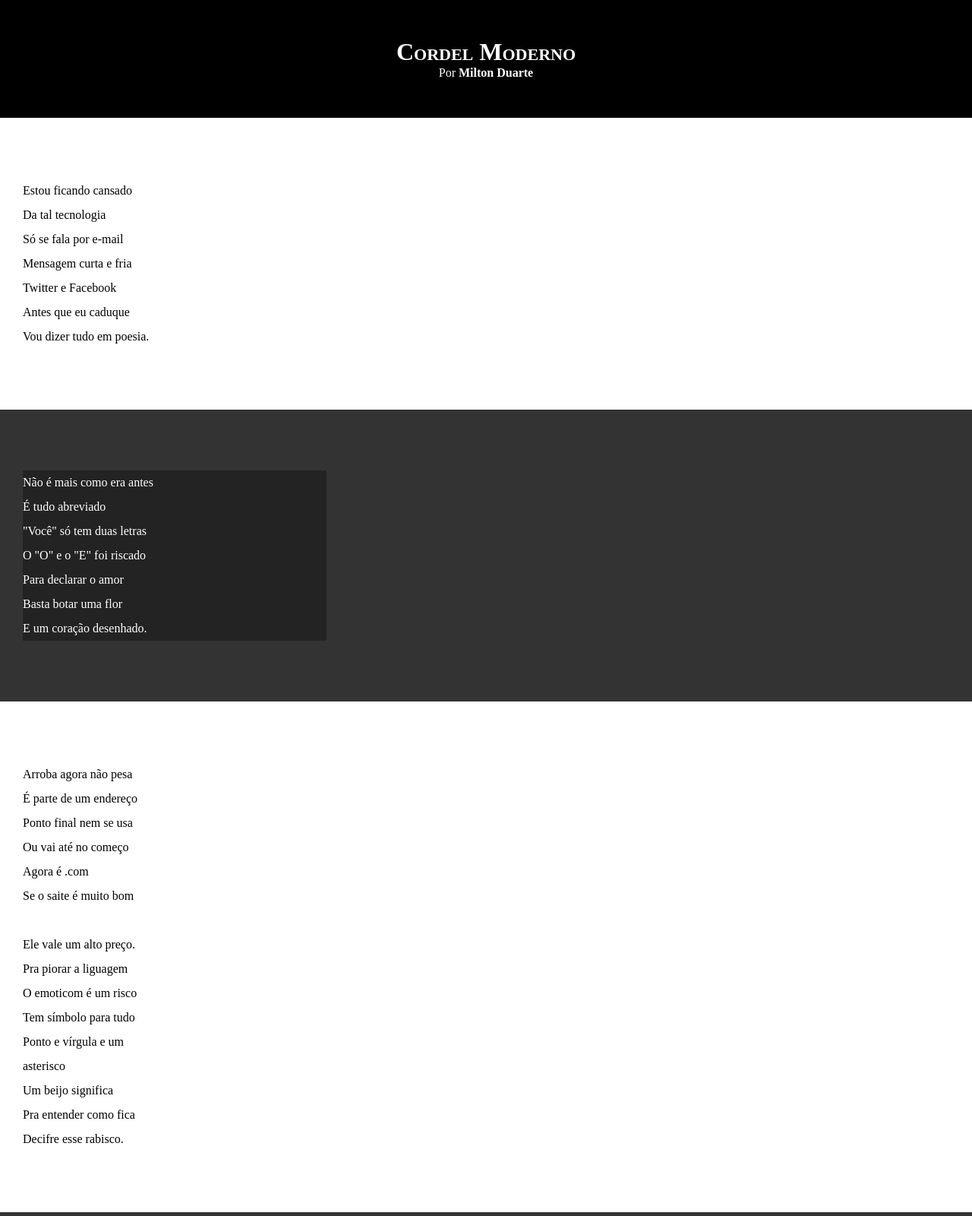
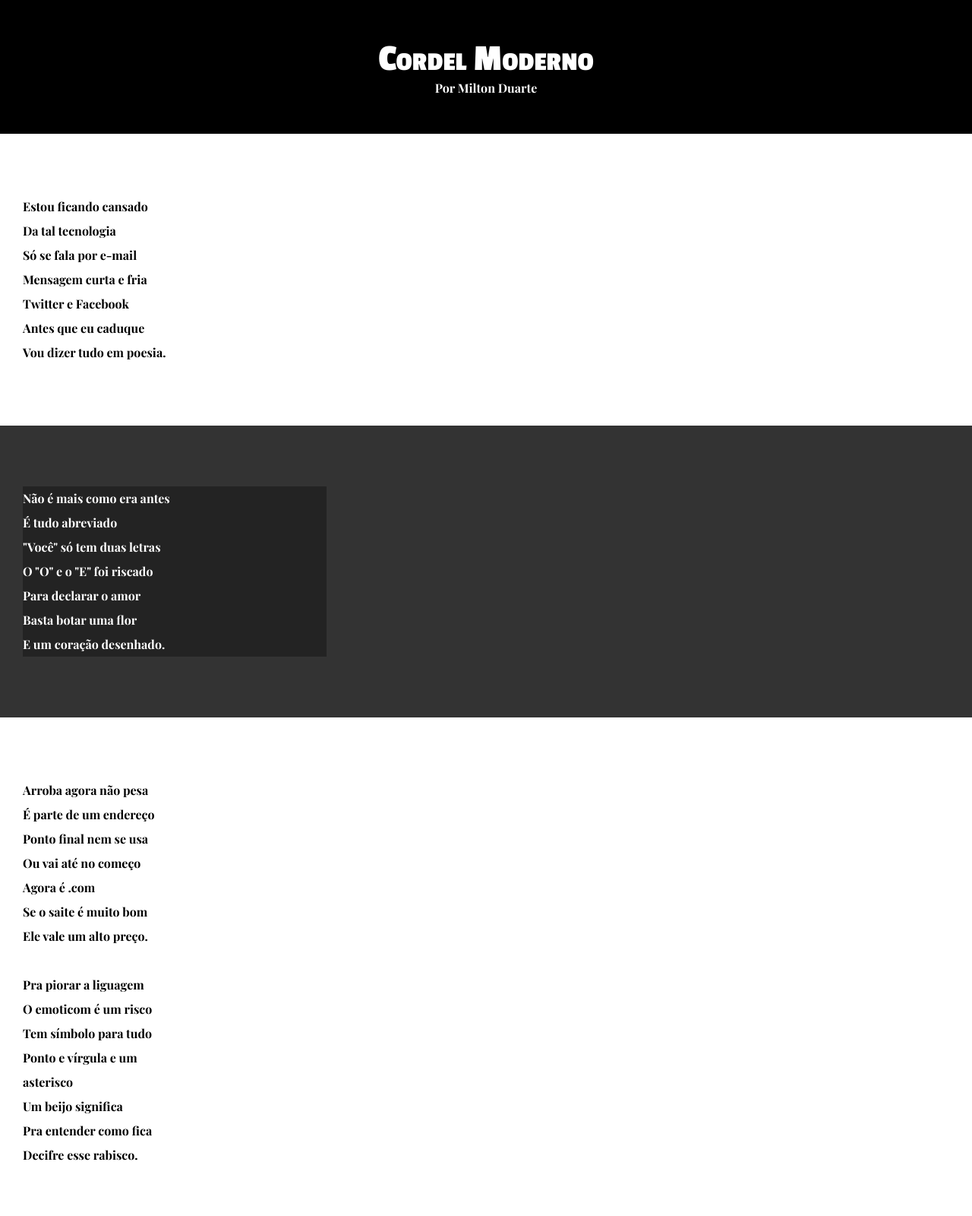
Before and after one commit to Pormiiles/Projeto-Cordel-Moderno, a plain HTML site: page index.html in a window 1280 px wide. Shown: the top 1600 px of the page at 76% size. Drawn offline with nearby package versions, Linux system fonts and the light colour scheme; a web font is replaced by a local one.

Commit message:
Personalizando fontes do site

```diff
--- a/index.html
+++ b/index.html
@@ -8,13 +8,13 @@
 </head>
 <body>
     <header>
-        <h1>Cordel Moderno</h1>
-        <p>Por <a href="https://www.recantodasletras.com.br/poesias/3186743" target="_blank">Milton Duarte</a></p>
+        <h1 id="main-title">Cordel Moderno</h1>
+        <p class="paragraph">Por <a href="https://www.recantodasletras.com.br/poesias/3186743" target="_blank">Milton Duarte</a></p>
     </header>
 
     <main>
         <section class="normal">
-            <p>
+            <p class="paragraph">
                 Estou ficando cansado <br>
                 Da tal tecnologia <br>
                 Só se fala por e-mail <br>
@@ -25,8 +25,8 @@
             </p>
         </section>
 
-        <section class="imagem">
-            <p>
+        <section class="imagem" id="img1">
+            <p class="paragraph">
                 Não é mais como era antes <br>
                 É tudo abreviado <br>
                 "Você" só tem duas letras <br>
@@ -38,14 +38,14 @@
         </section>
 
         <section class="normal">
-            <p>
+            <p class="paragraph">
                 Arroba agora não pesa<br>
                 É parte de um endereço <br>
                 Ponto final nem se usa<br>
                 Ou vai até no começo<br>
                 Agora é .com<br>
-                Se o saite é muito bom<br> <br>
-                Ele vale um alto preço.<br>
+                Se o saite é muito bom<br>
+                Ele vale um alto preço.<br> <br>
                 Pra piorar a liguagem<br>
                 O emoticom é um risco<br>
                 Tem símbolo para tudo<br>
@@ -56,8 +56,8 @@
             </p>
         </section>
 
-        <section class="imagem">
-            <p>
+        <section class="imagem" id="img2">
+            <p class="paragraph">
                 Tenho saudade das cartas<br>
                 Escritas com a própria mão<br>
                 Mandava no mês de Junho<br>
@@ -69,14 +69,14 @@
         </section>
 
         <section class="normal">
-            <p>
+            <p class="paragraph">
                 Agora, escrevo e envio <br>
                 Chegando na mesma hora <br>
                 Mas quando vou prosear <br>
                 A pessoa foi embora <br>
                 Abriu outro aplicativo <br>
                 O mundo ficou cativo <br>
-                Da tecnologia do agora. <br>
+                Da tecnologia do agora. <br> <br>
                 Felizmente, pra orar <br>
                 Não precisa de internet <br>
                 Deus escuta todo mundo <br>
--- a/style.css
+++ b/style.css
@@ -1,3 +1,6 @@
+@import url('https://fonts.googleapis.com/css2?family=Playfair+Display:wght@400;700&family=Playpen+Sans:wght@400;500;700&family=Source+Sans+3&display=swap');
+@import url('https://fonts.googleapis.com/css2?family=Passion+One:wght@400;700;900&family=Playfair+Display:wght@400;700&family=Playpen+Sans:wght@400;500;700&family=Source+Sans+3&display=swap');
+
 * {
     margin: 0;
     padding: 0;
@@ -8,6 +11,17 @@
 html, body {
     min-height: 100vh;
     background-color: darkgray;
+}
+
+#main-title {
+    font-family: 'Passion One', sans-serif;
+    font-size: 50px;
+    font-weight: 700;
+}
+
+.paragraph {
+    font-family: 'Playfair Display', serif;
+    font-weight: 700;
 }
 
 header {
@@ -58,7 +72,10 @@ section {
 }
 
 footer {
+    font-family: 'Playfair Display', serif;
     background-color: black;
     color: white;
     text-align: center;
+    padding: 10px 0px;
+    font-weight: 700;
 }
```
